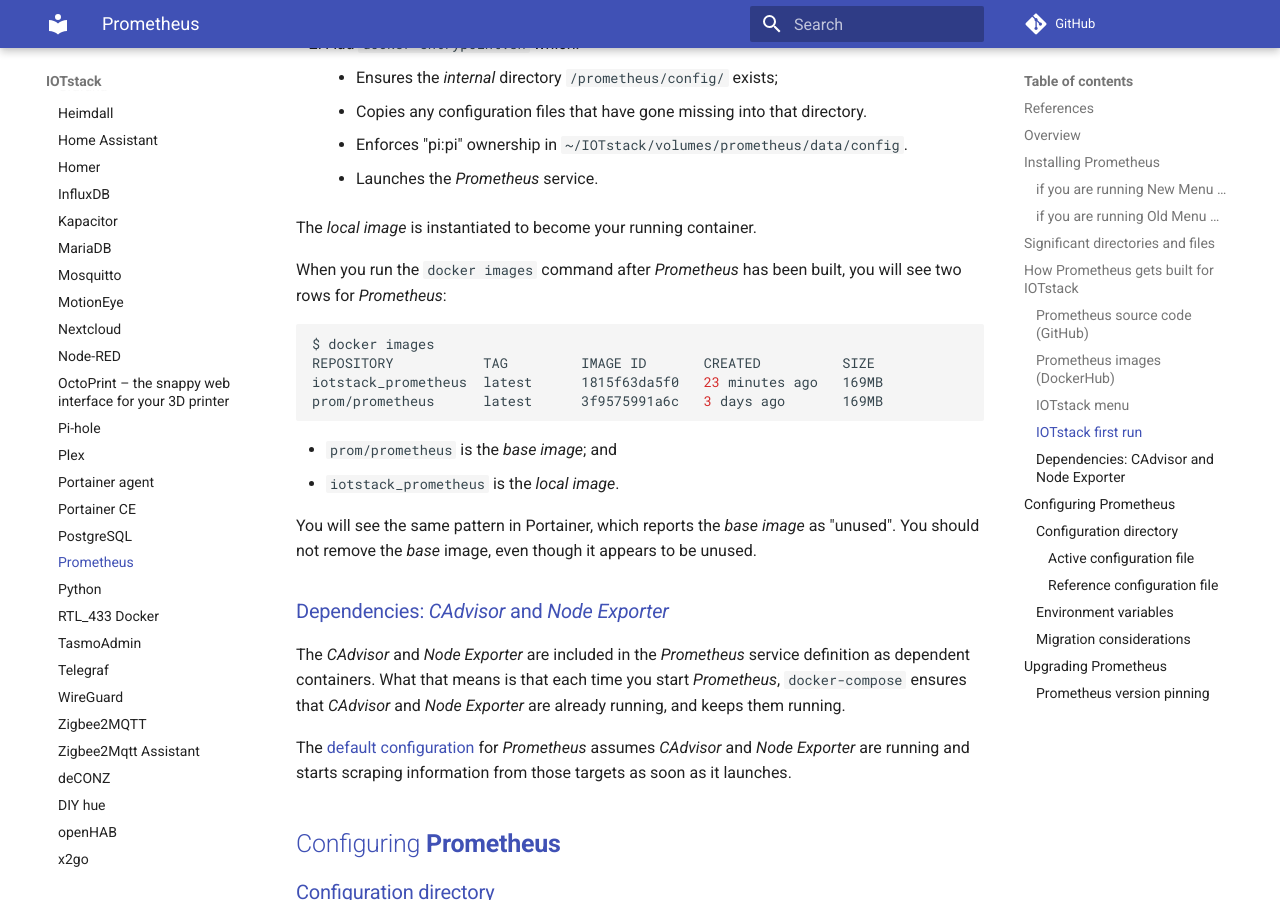
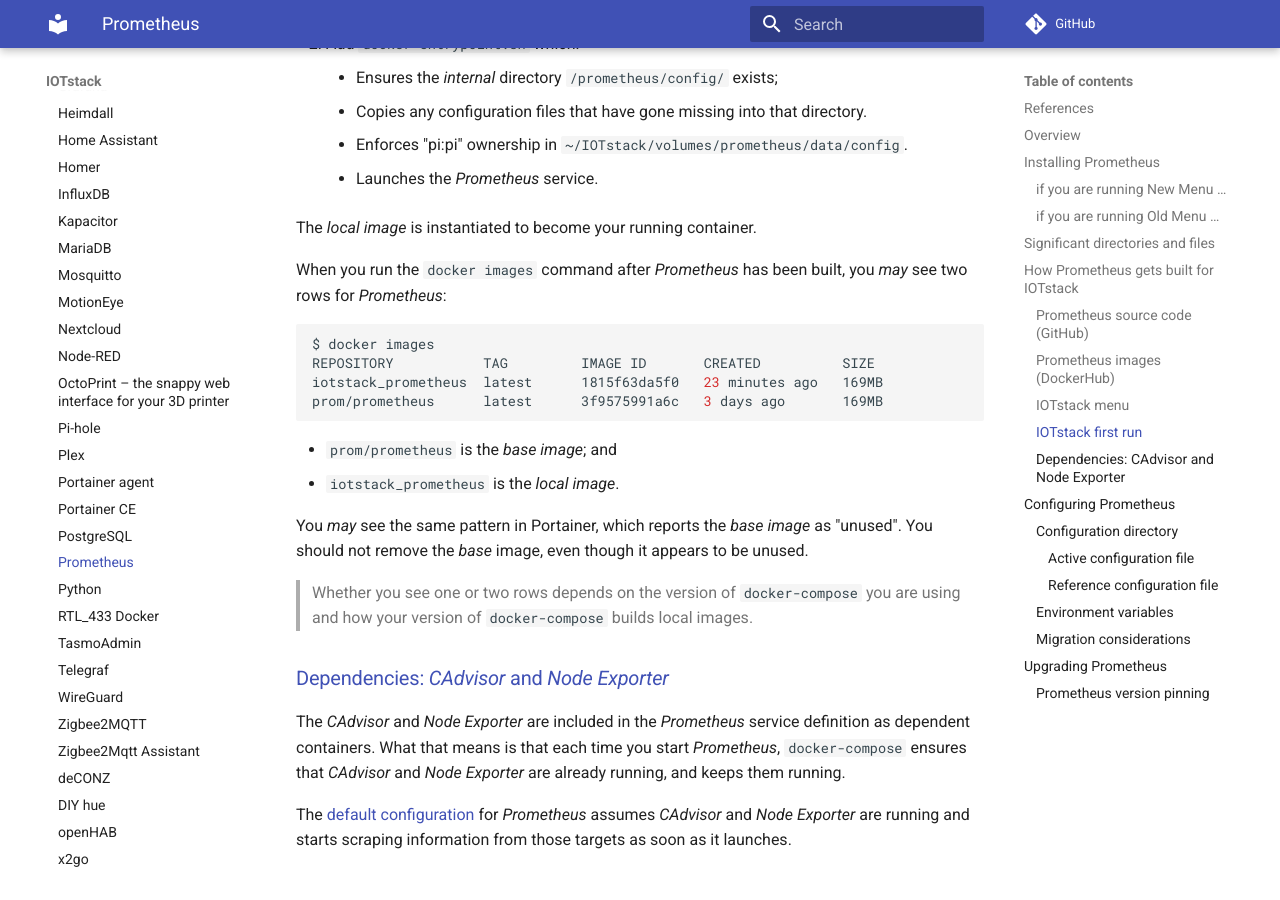
Before and after one commit to gcgarner/IOTstack, an MkDocs documentation site: the page built from docs/Containers/Prometheus.md, in a window 1280 px wide and 900 px high, scrolled down 3445 px. Built offline with MkDocs 1.6.1 and Material for MkDocs 9.7.7, drawn with Linux system fonts in a browser that asks for light colours; comment, search, counter and statistics services are not loaded; some of the changed text lies outside the part shown.

Commit message:
20220206 prometheus - master branch - PR 1 of 2
Uses `prometheus-` prefix consistently for subordinate containers (service name, container name, dependency name) to address concern raised in comment to [Issue 472](https://github.com/SensorsIot/IOTstack/issues/472#issuecomment-1030104238).

Documentation updated.

Signed-off-by: Phill Kelley <34226495+Paraphraser@users.noreply.github.com>

````diff
--- a/docs/Containers/Prometheus.md
+++ b/docs/Containers/Prometheus.md
@@ -40,9 +40,9 @@
 
 When you select *Prometheus* in the IOTstack menu, the service definition includes the three containers:
 
-* *Prometheus*
-* *CAdvisor*
-* *Node Exporter*
+*	*prometheus*
+*	*prometheus-cadvisor;* and
+* 	*prometheus-nodeexporter*.
 
 ## <a name="significantFiles"> Significant directories and files </a>
 
@@ -142,7 +142,7 @@
 
 The *local image* is instantiated to become your running container.
 
-When you run the `docker images` command after *Prometheus* has been built, you will see two rows for *Prometheus*:
+When you run the `docker images` command after *Prometheus* has been built, you *may* see two rows for *Prometheus*:
 
 ```bash
 $ docker images
@@ -154,7 +154,9 @@
 * `prom/prometheus` is the *base image*; and
 * `iotstack_prometheus`  is the *local image*.
 
-You will see the same pattern in Portainer, which reports the *base image* as "unused". You should not remove the *base* image, even though it appears to be unused.
+You *may* see the same pattern in Portainer, which reports the *base image* as "unused". You should not remove the *base* image, even though it appears to be unused.
+
+> Whether you see one or two rows depends on the version of `docker-compose` you are using and how your version of `docker-compose` builds local images.
 
 ### <a name="dependencies"> Dependencies: *CAdvisor* and *Node Exporter* </a>
 
@@ -316,6 +318,8 @@
 
 The `prune` is the simplest way of cleaning up. The first call removes the old *local image*. The second call cleans up the old *base image*.
 
+> Whether an old *base image* exists depends on the version of `docker-compose` you are using and how your version of `docker-compose` builds local images.
+
 ### <a name="versionPinning"> *Prometheus* version pinning </a>
 
 If you need to pin *Prometheus* to a particular version:
````
Also changed, not shown: 3 other files.
